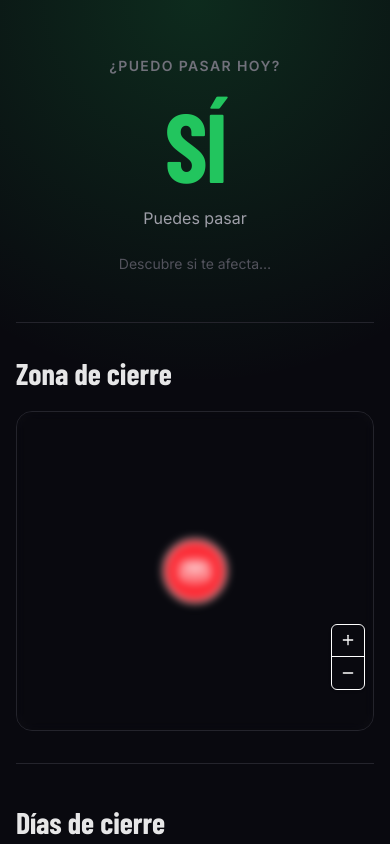
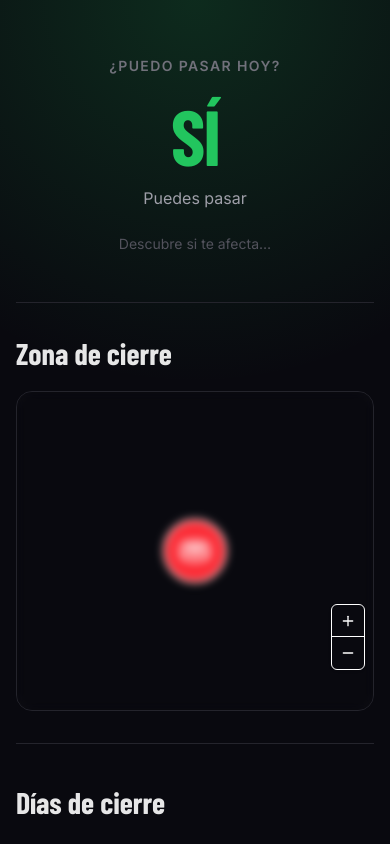
Before and after one commit to dannegm/puedopasar, a React (Vite) app: page / in a window 390 px wide. Shown: the top 844 px of the page. Built offline with nearby package versions, Linux system fonts and the light colour scheme; no server answers; a web font is replaced by a local one.

Commit message:
fix: adjust font size in Hero component for better responsiveness

```diff
--- a/src/components/hero.jsx
+++ b/src/components/hero.jsx
@@ -36,7 +36,7 @@ export const Hero = ({ today, upcomingAt, proximity, geoStatus, onRequestGeo })
                 <h1
                     className='font-condensed font-bold uppercase leading-none tracking-tight'
                     style={{
-                        fontSize: 'clamp(4.5rem, 25vw, 9rem)',
+                        fontSize: 'clamp(3.6rem, 20vw, 7.2rem)',
                         color: today ? '#ef4444' : '#22c55e',
                     }}
                 >
```
